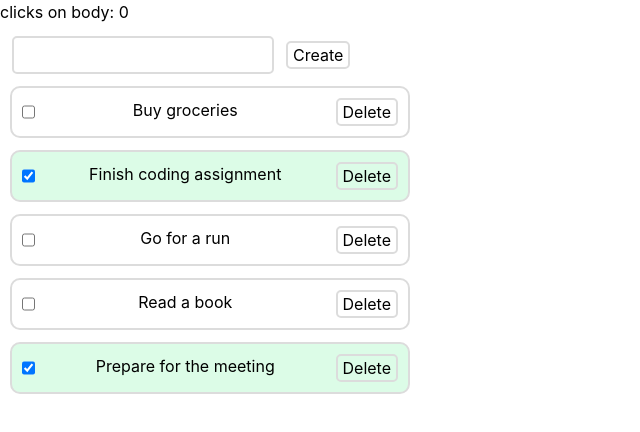
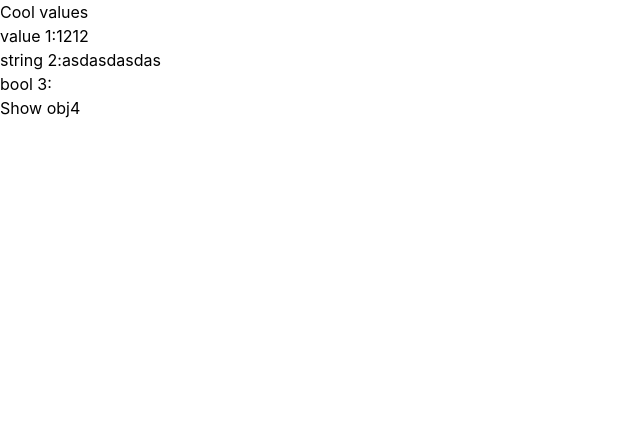
Before and after one commit to Yaroslav-Pa/freshcode-study, a React (Create React App) app: page / in a window 1280 px wide. Shown: the top 432 px of the page, without its empty margins (0-640 px from the left). Built offline with nearby package versions, Linux system fonts and the light colour scheme.

Commit message:
useReducer

```diff
--- a/src/App.js
+++ b/src/App.js
@@ -1,13 +1,11 @@
 import React, { Component } from 'react';
 import './App.css';
-import Cliker from './components/Cliker';
-import Todos from './components/ToDos';
+import ReducerTest from './components/HooksUpper';
 class App extends Component {
   render() {
     return (
       <>
-        <Cliker/>
-        <Todos/>
+        <ReducerTest/>
       </>
     );
   }
--- /dev/null
+++ b/src/components/HooksUpper/index.jsx
@@ -0,0 +1,50 @@
+import { useReducer } from "react";
+/*
+
+const [nowStateAll, pushState] = useReducer(redirectAllStates, initValues)
+
+коротше перша фігня що буквально об'єкт зі всім, відправляться за домогою другої  функції, після чого її ловить третя функція (reducer у нього де описується що куди, ну й прописуємо четвертим що як на почтаку
+
+1) (state у нього(nowStateAll у мене))
+2) (dispach у нього (pushState))
+3) (redirectAllStates))
+4) (inittialstate у нього (initValues))
+*/
+
+const redirectAllStates = (state, action) =>{
+  let newState = {}
+  switch(action.type){
+    case 'num1':{
+      newState = {
+        ...state,
+        value1:action.value,
+      }
+      return newState;
+    }
+    default:
+      throw new Error('Bad value')
+  }
+}
+
+function ReducerTest() {
+  const initValues = {value1:1212, string2:'asdasdasdas', bool3: true, obj4:{}}
+  const [nowStateAll, pushState] = useReducer(redirectAllStates, initValues)
+  const {value1, string2, bool3, obj4} = nowStateAll;
+
+  const changingValues = (value)=>{
+    const action = {type:'num1', value:value}
+    pushState(action);
+  }
+
+  return (
+    <div>
+      <h1>Cool values</h1>
+      <p onClick={()=>{changingValues(3333)}}>value 1:{value1}</p>
+      <p>string 2:{string2}</p>
+      <p>bool 3:{bool3}</p>
+      <button onClick={()=>{console.dir(obj4)}}>Show obj4</button>
+    </div>
+   );
+}
+
+export default ReducerTest;
```
